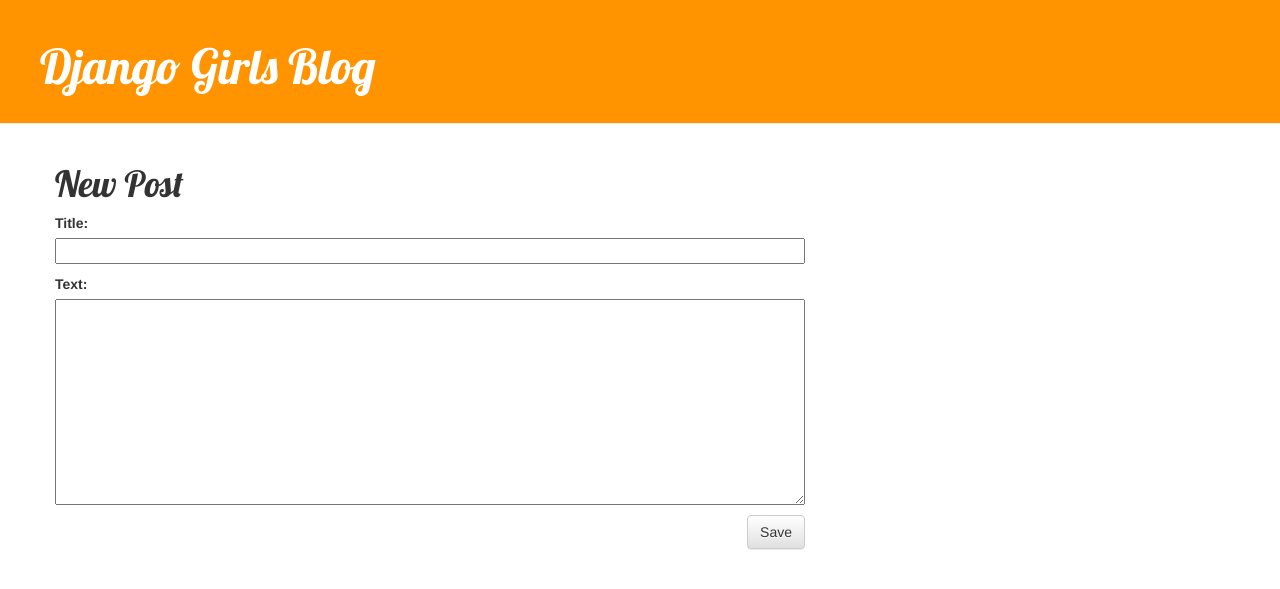
After one commit to kmh357/my-first-blog, a Django app: page /post/new in a window 1280 px wide. The commit adds this page. Shown: the top 589 px of the page. Run offline with Django 3.2, Linux system fonts and the light colour scheme; some libraries are stand-ins or nearby versions.

Commit message:
add views create/edit

```diff
--- /dev/null
+++ b/blog/forms.py
@@ -0,0 +1,8 @@
+from django import forms
+from .models import Post
+
+
+class PostForm(forms.ModelForm):
+    class Meta:
+        model = Post
+        fields = ('title', 'text')
--- a/blog/templates/blog/base.html
+++ b/blog/templates/blog/base.html
@@ -5,12 +5,15 @@
   <title>Django Girls blog</title>
   <link rel="stylesheet" href="//maxcdn.bootstrapcdn.com/bootstrap/3.2.0/css/bootstrap.min.css">
   <link rel="stylesheet" href="//maxcdn.bootstrapcdn.com/bootstrap/3.2.0/css/bootstrap-theme.min.css">
+  <link href="//fonts.googleapis.com/css?family=Lobster&subset=latin,latin-ext" rel="stylesheet" type="text/css">
   <link rel="stylesheet" href="{% static 'css/blog.css' %}">
-  <link href="//fonts.googleapis.com/css?family=Lobster&subset=latin,latin-ext" rel="stylesheet" type="text/css">
 </head>
 
 <body>
   <div class="page-header">
+    {% if user.is_authenticated %}
+    <a href="{% url 'post_new' %}" class="top-menu"><span class="glyphicon glyphicon-plus"></span></a>
+    {% endif %}
     <h1><a href="">Django Girls Blog</a></h1>
   </div>
   <div class="content container">
--- a/blog/templates/blog/post_detail.html
+++ b/blog/templates/blog/post_detail.html
@@ -6,6 +6,8 @@
     <p>published: {{ post.published_date }}</p>
   </div>
   {% endif %}
+  <a class="btn btn-default" href="{% url 'post_edit' pk=post.pk %}"><span
+      class="glyphicon glyphicon-pencil"></span></a>
   <h1>{{ post.title }}</h1>
   <p>{{ post.text|linebreaksbr }}</p>
 </div>
--- /dev/null
+++ b/blog/templates/blog/post_edit.html
@@ -0,0 +1,8 @@
+{% extends 'blog/base.html' %}
+{% block content %}
+<h1>New Post</h1>
+<form method="POST" class="post-form">{% csrf_token %}
+  {{ form.as_p}}
+  <button type="submit" class="save btn btn-default">Save</button>
+</form>
+{% endblock %}
--- a/blog/urls.py
+++ b/blog/urls.py
@@ -4,4 +4,6 @@
 urlpatterns = [
     path('', views.post_list, name='post_list'),
     path('post/<int:pk>/', views.post_detail, name='post_detail'),
+    path('post/new', views.post_new, name='post_new'),
+    path('post/<int:pk>/edit/', views.post_edit, name='post_edit'),
 ]
--- a/blog/views.py
+++ b/blog/views.py
@@ -1,6 +1,7 @@
-from django.shortcuts import render, get_object_or_404
+from django.shortcuts import render, get_object_or_404, redirect
 from django.utils import timezone
 from .models import Post
+from .forms import PostForm
 
 # Create your views here.
 
@@ -14,3 +15,32 @@
 def post_detail(request, pk):
     post = get_object_or_404(Post, pk=pk)
     return render(request, 'blog/post_detail.html', {'post': post})
+
+
+def post_new(request):
+    if request.method == "POST":
+        form = PostForm(request.POST)
+        if form.is_valid():
+            post = form.save(commit=False)
+            post.author = request.user
+            post.published_date = timezone.now()
+            post.save()
+            return redirect('post_detail', pk=post.pk)
+    else:
+        form = PostForm()
+        return render(request, 'blog/post_edit.html', {'form': form})
+
+
+def post_edit(request, pk):
+    post = get_object_or_404(Post, pk=pk)
+    if request.method == "POST":
+        form = PostForm(request.POST, instance=post)
+        if form.is_valid():
+            post = form.save(commit=False)
+            post.author = request.user
+            post.published_date = timezone.now()
+            post.save()
+            return redirect('post_detail', pk=post.pk)
+    else:
+        form = PostForm(instance=post)
+    return render(request, 'blog/post_edit.html', {'form': form})
```
